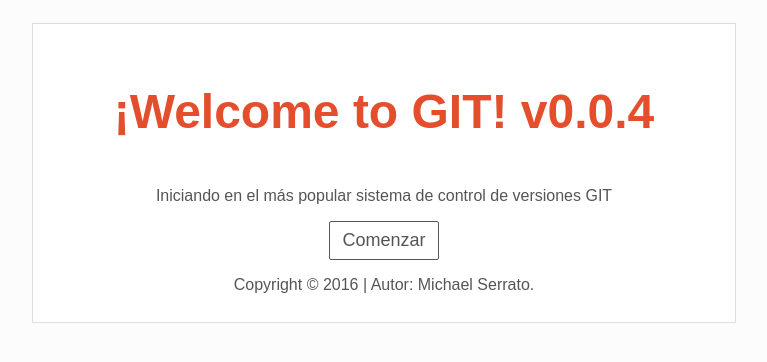
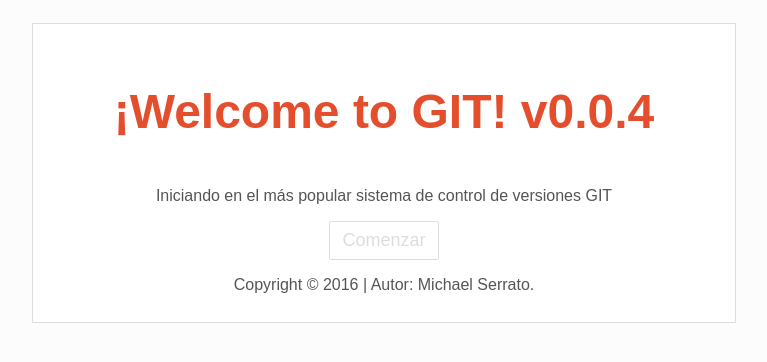
Before and after one commit to mserrato/FirstTest, a PHP site: page / in a window 1280 px wide. Shown: the top 362 px of the page, without its empty margins (256-1023 px from the left). Run offline with PHP 8.4, Linux system fonts and the light colour scheme.

Commit message:
Cambio de color al botón de comienzo

```diff
--- a/style.css
+++ b/style.css
@@ -30,10 +30,10 @@ h1 {
 
 .btn-1 {
   display: inline-block;
-  color: #555;
+  color: #DDD;
   font-size: 18px;
   text-decoration: none;
-  border: 1px solid #555;
+  border: 1px solid #DDD;
   padding: 8px 12px;
   border-radius: 2px;
 }
```
